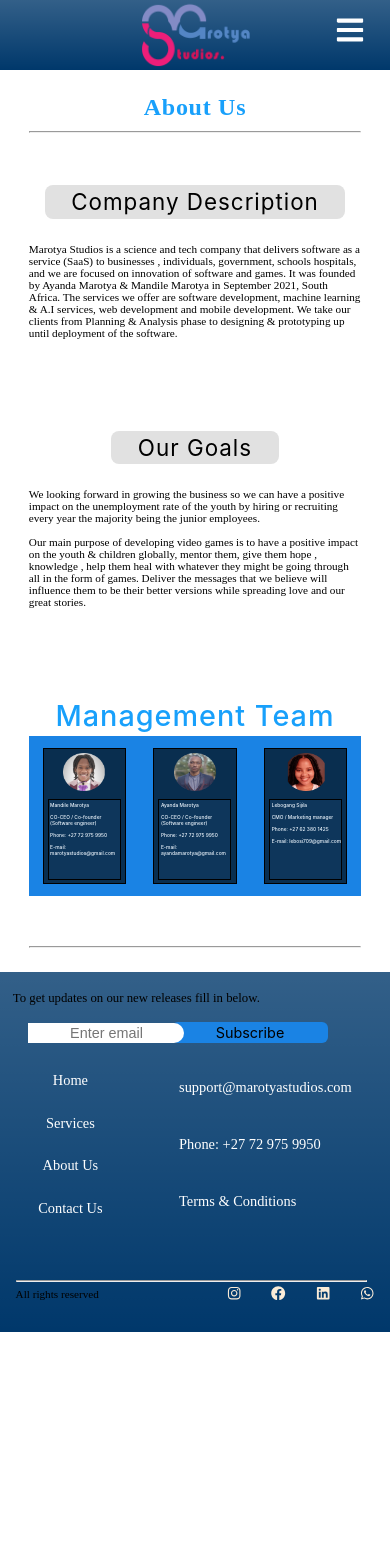
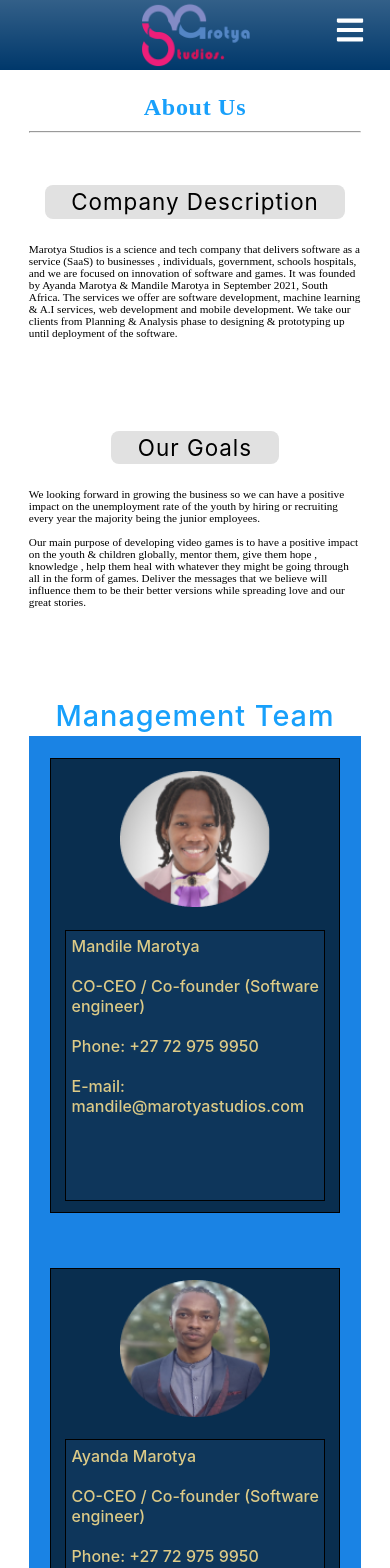
Before and after one commit to andilemarotya/marotya-studios, a React (Create React App) app in the folder frontend/: page /about in a window 390 px wide. Shown: the top 1568 px of the page. Before the commit the page ends 1332 px from the top, so only its background shows below. Built offline with nearby package versions, Linux system fonts and the light colour scheme.

Commit message:
Management team mobile

```diff
--- a/frontend/src/Styles/About.css
+++ b/frontend/src/Styles/About.css
@@ -81,7 +81,7 @@
    padding-bottom: 1%;
 }
 
-#team {
+.team {
     width: 100%;
     height: 50vh;
     background: #1A83E4;
@@ -114,7 +114,7 @@
 }
 
 .intel {
-    color: aliceblue;
+    color: #DCCA87;
     font-size: 90%;
     font-family: 'Inter';
     font-style: normal;
@@ -138,7 +138,7 @@
     #manag-header {
         font-size: 1.2rem;
     }
-    #team {
+    .team {
         height: 19vh;
     }
     .person-wrapper {
@@ -159,19 +159,29 @@
     #descr-text {
         width: 100%;
     }
+
     #manag-header {
         font-size: 1.8rem;
     }
-    #team {
-        height: 19vh;
+    .team {
+        height: 180vh;
+        flex-direction: column;
+        gap: 10px;
+
     }
     .person-wrapper {
-        font-size: .34rem;
+        width: 290px;
+        justify-content: space-around;
+        align-items: center;
+        font-size: 1.4rem;
+        margin: 1em 0;
     }
     .photo {
         width: 52%;
     }
-
+    .intel {
+        font-size: 1rem;
+    }
 }
 @media screen and (min-width:480px) and (max-width:576px) {
     .abt-page {
--- a/frontend/src/pages/About.js
+++ b/frontend/src/pages/About.js
@@ -30,7 +30,7 @@
 
             <div className="management">
                 <h3 id="manag-header">Management Team</h3>
-                <div id="team">
+                <div className="team">
                     <div className="person-wrapper">
                         <img src="/images/about/ace.png" alt="" className="photo"/>
                         <div className="details">
@@ -38,7 +38,7 @@
                                 Mandile Marotya <br/><br/>
                                 CO-CEO / Co-founder     (Software engineer) <br/><br/>
                                 <a href="tel:+27729759950">Phone:  +27 72 975 9950 </a><br/><br/>
-                                <a href="mailto:marotyastudios@gmail.com">E-mail:  marotyastudios@gmail.com</a><br/>
+                                <a href="mailto:mandile@marotyastudios.com">E-mail:  mandile@marotyastudios.com</a><br/>
                             </p>
                         </div>
                     </div>
@@ -50,7 +50,7 @@
                                 Ayanda Marotya <br/><br/>
                                 CO-CEO / Co-founder     (Software engineer) <br/><br/>
                                 <a href="tel:+27729759950">Phone:  +27 72 975 9950 </a><br/><br/>
-                                <a href="mailto:ayandamarotya@gmail.com">E-mail:  ayandamarotya@gmail.com</a><br/>
+                                <a href="mailto:ayanda@marotyastudios.com">E-mail:  ayanda@marotyastudios.com</a><br/>
                             </p>
                         </div>
                     </div>
@@ -62,7 +62,7 @@
                                 Lebogang Sijila <br/><br/>
                                 CMO / Marketing manager <br/><br/>
                                 <a href="tel:+27729759950">Phone:  +27 62 380 1425 </a><br/><br/>
-                                <a href="mailto:lebosi709@gmail.com">E-mail:  lebosi709@gmail.com</a><br/>
+                                <a href="mailto:lebogangs@marotyastudios.com">E-mail:  lebogangs@marotyastudios.com</a><br/>
                             </p>
                         </div>
                     </div>
```
